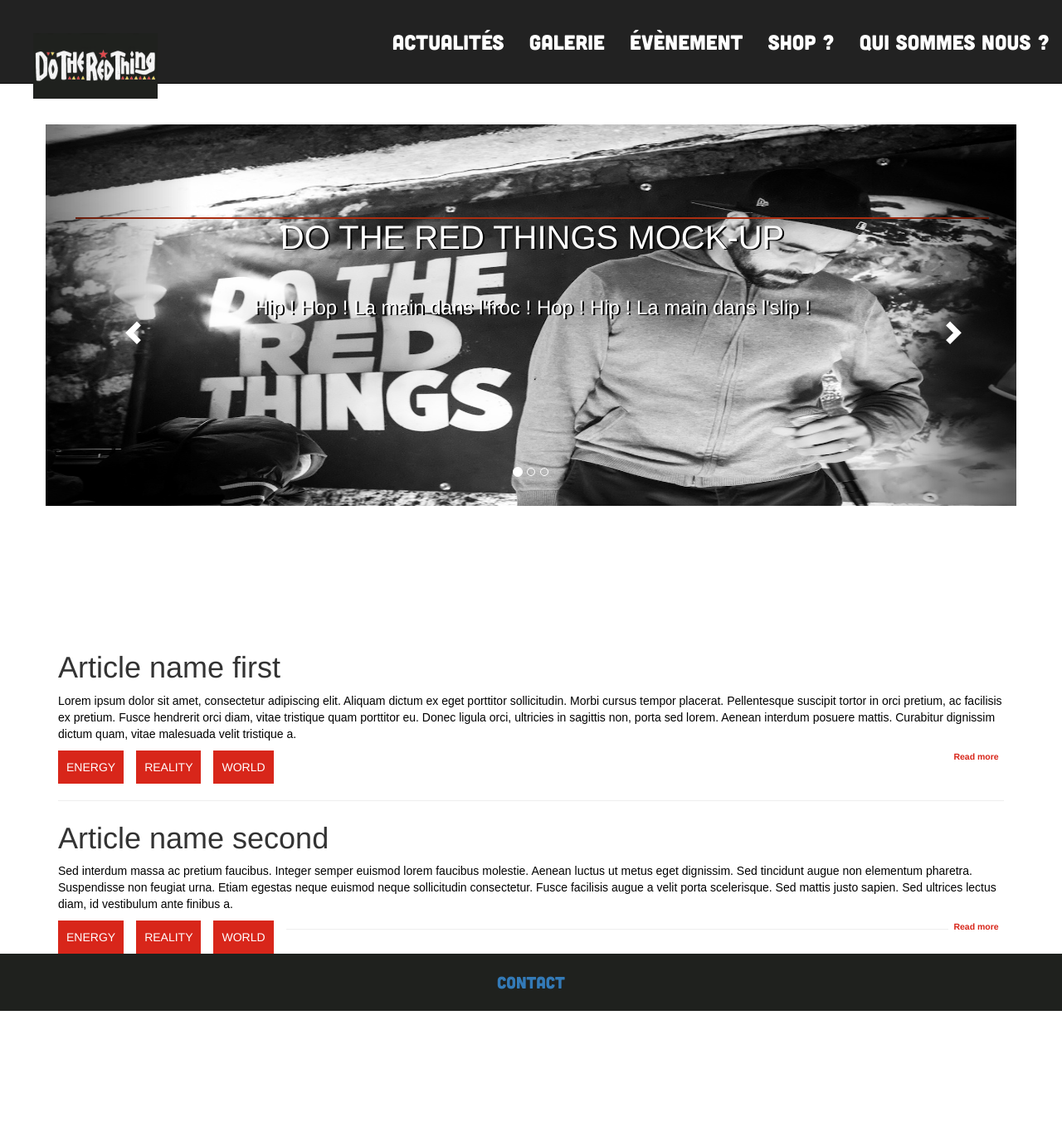
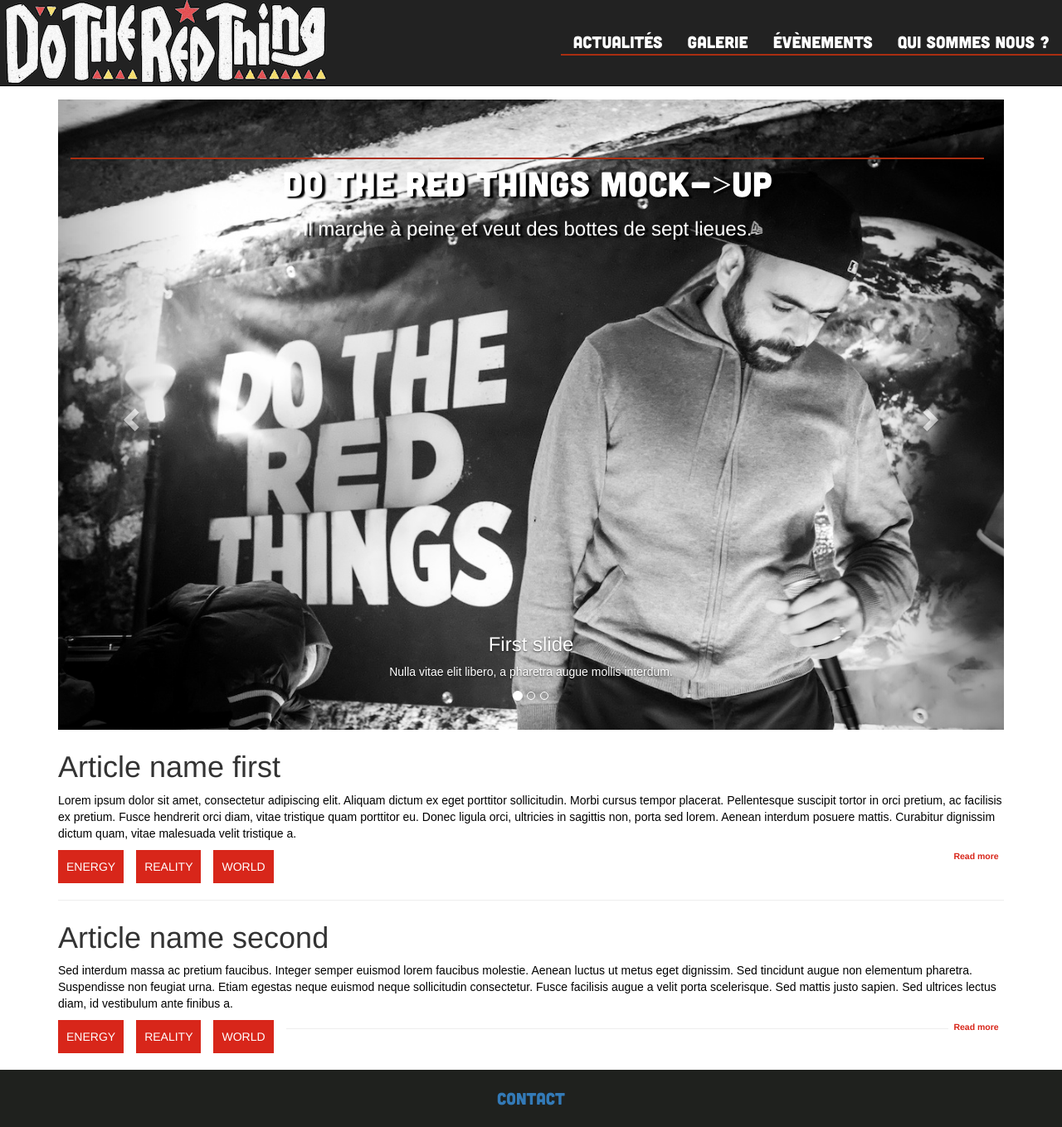
Before and after one commit to blank-attic/project-do-the-red-things, a PHP site: page / in a window 1280 px wide. Shown: the whole page at 83% size. Before the commit the page ends 1219 px from the top, so only its background shows below. Run offline with PHP 8.4, Linux system fonts and the light colour scheme; some libraries are stand-ins or nearby versions.

Commit message:
navbar80%, carousel ok, embellir publi

```diff
--- a/ressources/floobits_dtrt/asset/css/main.css
+++ b/ressources/floobits_dtrt/asset/css/main.css
@@ -12,6 +12,7 @@
 Rouge - #D8261A
 Jaune - #F7D530
 NOIR-VERT - #1F211E
+NOIR-BLEU-NAVBAR - #222222
 NOIR-BLEU - #221E22
 ROUGE -  - #AA2E11
 */
@@ -36,9 +37,11 @@ header {
   width: auto;
   display: inline-flex;
   background-color: #1F211E;
+  margin-bottom: 120px;
 }
 
 .contact {
+  margin-top: 20px;
   width: 100% !important;
   background-color: #1F211E;
   padding: 20px;
@@ -112,150 +115,43 @@ p {
 /*3. JUMBOTRON*/
 /*3. JUMBOTRON*/
 
-.container {
-  margin-top: 150px;
+.main-text
+{
+  position: absolute;
+  top: 50px;
+  width: 96.66666666666666%;
+  color: #FFF;
 }
-
-/* Carousel Styles */
-.carousel-indicators .active {
-  background-color: #2980b9;
-}
-
-.carousel-inner img {
-  width: 100%;
-  max-height: 460px
-}
-
-.carousel-control {
-  width: 0;
-}
-
-.carousel-control.left,
-.carousel-control.right {
-  opacity: 1;
-  filter: alpha(opacity=100);
-  background-image: none;
-  background-repeat: no-repeat;
-  text-shadow: none;
-}
-
-.carousel-control.left span {
-  padding: 15px;
-}
-
-.carousel-control.right span {
-  padding: 15px;
-}
-
-.carousel-control .glyphicon-chevron-left,
-.carousel-control .glyphicon-chevron-right,
-.carousel-control .icon-prev,
-.carousel-control .icon-next {
-  position: absolute;
-  top: 45%;
-  z-index: 5;
-  display: inline-block;
-}
-
-.carousel-control .glyphicon-chevron-left,
-.carousel-control .icon-prev {
-  left: 0;
-}
-
-.carousel-control .glyphicon-chevron-right,
-.carousel-control .icon-next {
-  right: 0;
-}
-
-.carousel-control.left span,
-.carousel-control.right span {
-}
-
-.carousel-control.left span:hover,
-.carousel-control.right span:hover {
-  opacity: .7;
-  filter: alpha(opacity=70);
-}
-
-/* Carousel Header Styles */
-.header-text {
-  position: absolute;
-  top: 20%;
-  left: 1.8%;
-  right: auto;
-  width: 96.66666666666666%;
-  color: #fff;
-}
-
-.header-text h2 {
-  text-shadow: 2px 1px black;
-  font-size: 40px;
-}
-
-.header-text h2 span {
-  padding: 10px;
-  text-shadow: 2px 1px black;
-}
-
-.header-text h3 span {
-  padding: 15px;
-  text-shadow: 2px 1px black;
-}
-
-.btn-min-block {
+.btn-min-block
+{
   min-width: 170px;
   line-height: 26px;
 }
-
-.btn-theme {
-  color: #fff;
+.btn-clear
+{
+  color: #FFF;
   background-color: transparent;
-  border: 2px solid #fff;
+  border-color: #FFF;
   margin-right: 15px;
 }
-
-.btn-theme:hover {
+.btn-clear:hover
+{
   color: #000;
-  background-color: #fff;
-  border-color: #fff;
+  background-color: #FFF;
 }
 
-/*#jumbotron{
-height:100%;
-min-width:100%;
-display: flex;
-position: relative;
+.shadowTitre {
+  text-shadow: 4px 2px 2px #000000;
 }
-
-#jumbotron img{
-max-width: 99%;
-max-height: 99%;
-margin: auto;
-height:100%;
-width:100%;
-}
-
-#jumbotext {
-z-index: 100;
-position: absolute;
-color: white;
-text-shadow: 2px 1px black;
-left: 130px;
-top: 200px;
-text-align: left;
-}
-
-#jumbotext p {
-font-style: italic;
-font-weight: 100;
-font-size: 3vh;
-}*/
-
 /*4. NAVBAR*/
 /*4. NAVBAR*/
-.logo {
-  width: 290px;
-  height: 80px;
+
+.navbar-brand {
+  background: url(../img/DOTHEREDTHING_1F211E.png) no-repeat left center;
+  height: 103px !important;
+  width: 400px !important;
+  padding: 0px !important;
+  margin: -25px !important;
 }
 
 #custom-bootstrap-menu.navbar-default .navbar-brand {
@@ -303,63 +199,12 @@ font-size: 3vh;
   padding-top: 25px;
 }
 
-.navbar-brand{
-}
-
 #fontnav {
   font-family: Cubano-Regular;
-  font-size: 25px;
+  font-size: 20px;
   color: #FFFFFF !important;
-}
-
-/*div ul li a {
-  border-bottom: 2px solid #AA2E11;
-}*/
-
-/*.img-responsive{
-width: 75px;
-height: 25px;
-padding-bottom: 25px;
-padding-left: 10px;
-padding-top: 25px;
-}
-
-/*.main-nav {
-display: -webkit-flex;
-display: flex;
-list-style-type: none;
-justify-content:flex-end;
-}
-
-.main-nav li:first-child {
-}
-
-.main-nav a {
-margin-right: 15px;
-color:  #FFFFFF;
-display: block;
-border-bottom: 2px solid #AA2E11;
-padding: 10px;
-text-decoration: none;
-font-size: 20px;
-font-family : Cubano-Regular;
-}
-
-
-/* BASE BORDER IMAGE */
-/* BASE BORDER IMAGE */
-/* BASE BORDER IMAGE */
-
-/*.borderimg {
-border: 10px solid transparent;
-padding: 15px;
-border-image-source: url(../img/fanionsbr.png);
-border-image-repeat: round;
-border-image-slice: 30;
-border-image-width: 20px;
--webkit-border-image: url(../img/fanionsbr.png) 30;
--o-border-image: url(../img/fanionsbr.png) 30;
-border-image: url(../img/fanionsbr.png) 30;*/
+  border-bottom: 2px solid #AA2E11 !important;
+  padding-bottom: 5px !important;
 }
 
 /*5. PAGE ACTUALITÉ*/
@@ -376,17 +221,6 @@ border-image: url(../img/fanionsbr.png) 30;*/
   -webkit-flex-flow: row wrap;
   justify-content: space-around;
   flex-wrap: wrap;
-}
-
-.paragraphe {
-  background-color: #1F211E;
-  color: #FFFFFF;
-  margin: 2em;
-  padding-top: 10px;
-  padding-bottom: 10px;
-  padding-left: 50px;
-  padding-right: 50px;
-  border-radius: 10px;
 }
 
 /*6. PAGE EVENT*/
--- a/ressources/floobits_dtrt/index.html
+++ b/ressources/floobits_dtrt/index.html
@@ -3,8 +3,9 @@
 <html>
 <head>
   <link rel="stylesheet" href="asset/css/main.css">
-  <script src="https://code.jquery.com/jquery-1.11.2.min.js"></script>
-  <link href="https://maxcdn.bootstrapcdn.com/bootstrap/3.3.1/css/bootstrap.min.css" rel="stylesheet">
+  <link rel="stylesheet" href="https://maxcdn.bootstrapcdn.com/bootstrap/3.3.7/css/bootstrap.min.css" integrity="sha384-BVYiiSIFeK1dGmJRAkycuHAHRg32OmUcww7on3RYdg4Va+PmSTsz/K68vbdEjh4u" crossorigin="anonymous">
+  <script src="https://code.jquery.com/jquery-3.2.0.min.js" integrity="sha256-JAW99MJVpJBGcbzEuXk4Az05s/XyDdBomFqNlM3ic+I=" crossorigin="anonymous"></script>
+  <script src="https://maxcdn.bootstrapcdn.com/bootstrap/3.3.7/js/bootstrap.min.js" integrity="sha384-Tc5IQib027qvyjSMfHjOMaLkfuWVxZxUPnCJA7l2mCWNIpG9mGCD8wGNIcPD7Txa" crossorigin="anonymous"></script>
   <link href="https://fonts.googleapis.com/css?family=Roboto:100,300,400,400i,900" rel="stylesheet">
   <link href="https://fonts.googleapis.com/css?family=Open+Sans:300,400,400i,700,800" rel="stylesheet">
   <meta charset="utf-8">
@@ -12,118 +13,74 @@
     Do The Red Things Mock-Up
   </title>
 </head>
+
 <body>
   <header>
     <div id="custom-bootstrap-menu" class="navbar navbar-inverse navbar-fixed-top" role="navigation">
       <div class="container-fluid">
         <div class="navbar-header"><a class="navbar-brand" href="#"></a>
-          <a href="#" class="navbar-brand"><img src="asset/img/DOTHEREDTHING_1F211E.png" width ="150" heigth ="100"></a>
           <button type="button" class="navbar-toggle" data-toggle="collapse" data-target=".navbar-menubuilder"><span class="sr-only">Toggle navigation</span><span class="icon-bar"></span><span class="icon-bar"></span><span class="icon-bar"></span>
           </button>
         </div>
         <div class="collapse navbar-collapse navbar-menubuilder">
           <ul class="nav navbar-nav navbar-right">
-            <li><a id="fontnav" href="index.html">Actualités</a>
-            </li>
-            <li><a id="fontnav" href="galerie.html">Galerie</a>
-            </li>
-            <li><a id="fontnav" href="event.html">Évènement</a>
-            </li>
-            <li><a id="fontnav" href="#">Shop ?</a>
-            </li>
-            <li><a id="fontnav" href="qui.html">Qui Sommes Nous ?</a>
-            </li>
+            <li><a id="fontnav" href="index.html">Actualités</a></li>
+            <li><a id="fontnav" href="galerie.html">Galerie</a></li>
+            <li><a id="fontnav" href="event.html">Évènements</a></li>
+            <!-- <li><a id="fontnav" href="#">Shop ?</a></li> -->
+            <li><a id="fontnav" href="qui.html">Qui Sommes Nous ?</a></li>
           </ul>
         </div>
       </div>
     </div>
   </header>
-  <!-- <div class="jumbohead"> -->
-  <!-- <div id="jumbotron">
-  <img src="asset/img/jumbo/dtrt-petitemaison_13.jpg" />
-  <div id="jumbotext">
-  <h1 class="titleBig"> Do The Red Things en quelques mots</h1>
-  <p>Hip ! Hop ! La main dans l'froc ! <br>
-  Hop ! Hip ! La main dans l'slip ! <br>
-  <br>
-  Trouver de vrais quelques mots svp mci.
-</p>
-</div>
-</div> -->
-
   <div class="container">
     <div class="row">
-    <!-- Carousel -->
+      <div class="col-md-12">
         <div id="carousel-example-generic" class="carousel slide" data-ride="carousel">
-      <!-- Indicators -->
           <ol class="carousel-indicators">
             <li data-target="#carousel-example-generic" data-slide-to="0" class="active"></li>
             <li data-target="#carousel-example-generic" data-slide-to="1"></li>
-        <li data-target="#carousel-example-generic" data-slide-to="2"></li>
-      </ol>
-      <!-- Wrapper for slides -->
+            <li data-target="#carousel-example-generic" data-slide-to="2"></li></ol>
             <div class="carousel-inner">
               <div class="item active">
-          <img class="img-responsive"src="asset/img/jumbo/dtrt-petitemaison_13.jpg" alt="First slide">
-          <!-- Static Header -->
-          <div class="header-text hidden-xs">
-            <div class="col-md-12 text-center">
-              <h2>
-                <span>DO THE RED THINGS MOCK-UP</span>
-              </h2>
-              <br>
-              <h3>
-                <span>Hip ! Hop ! La main dans l'froc !
-                Hop ! Hip ! La main dans l'slip ! </span>
-              </h3>
-              <br>
+                <img src="asset/img/carousel/dtrt-petitemaison_13.jpg" alt="First slide">
+                <div class="carousel-caption">
+                  <h3>First slide</h3>
+                  <p>Nulla vitae elit libero, a pharetra augue mollis interdum.</p>
                 </div>
-            </div><!-- /header-text -->
               </div>
               <div class="item">
-            <img src="asset/img/jumbo/IMG_6351.jpg" alt="Second slide">
-            <!-- Static Header -->
-            <div class="header-text hidden-xs">
-              <div class="col-md-12 text-center">
-                <h2>
-                  <span>DO THE RED THINGS MOCK-UP</span>
-                </h2>
-                <br>
-                <h3>
-                  <span>Hip ! Hop ! La main dans l'froc !
-                  Hop ! Hip ! La main dans l'slip ! </span>
-                </h3>
-                <br>
+                <img src="asset/img/carousel/dtrt-petitemaison_67.jpg" alt="Second slide">
+                <div class="carousel-caption">
+                  <h3>Second slide</h3>
+                  <p>Nulla vitae elit libero, a pharetra augue mollis interdum.</p>
                 </div>
-              </div><!-- /header-text -->
               </div>
               <div class="item">
-              <img src="asset/img/jumbo/dtrt-petitemaison_10.jpg" alt="Third slide">
-              <!-- Static Header -->
-              <div class="header-text hidden-xs">
-                <div class="col-md-12 text-center">
-                  <h2>
-                    <span>Welcome to LOREM IPSUM</span>
-                  </h2>
-                  <br>
-                  <h3>
-                    <span></span>
-                  </h3>
-                  <br>
-                  </div>
-                </div><!-- /header-text -->
+                <img src="asset/img/carousel/dtrt-petitemaison_06.jpg" alt="Third slide">
+                <div class="carousel-caption">
+                  <h3>Third slide</h3>
+                  <p>Nulla vitae elit libero, a pharetra augue mollis interdum.</p>
                 </div>
               </div>
-            <!-- Controls -->
+            </div>
             <a class="left carousel-control" href="#carousel-example-generic" data-slide="prev">
-              <span class="glyphicon glyphicon-chevron-left"></span>
-            </a>
-            <a class="right carousel-control" href="#carousel-example-generic" data-slide="next">
-              <span class="glyphicon glyphicon-chevron-right"></span>
-            </a>
-          </div><!-- /carousel -->
+              <span class="glyphicon glyphicon-chevron-left"></span></a><a class="right carousel-control"
+              href="#carousel-example-generic" data-slide="next"><span class="glyphicon glyphicon-chevron-right"></span></a>
+            </div>
+            <div class="main-text hidden-xs">
+              <div class="col-md-12 text-center">
+                <h1 class="titleBig shadowTitre" style="text-shadow: 4px 2px 2px #000000">DO THE RED THINGS MOCK->UP</h1>
+                <h3 class="shadowTitre">Il marche à peine et veut des bottes de sept lieues.</h3>
               </div>
             </div>
+          </div>
+        </div>
+      </div>
+      <div id="push"></div>
+
+
 
       <div class="container">
         <div class="span8">
```
Also changed, not shown: ressources/floobits_dtrt/caroutest.html (added, +98 -0 lines), ressources/floobits_dtrt/contact.html (+34 -4 lines), ressources/floobits_dtrt/event.html (+23 -11 lines), ressources/floobits_dtrt/galerie.html (+26 -12 lines), ressources/floobits_dtrt/qui.html (+23 -11 lines), ressources/floobits_dtrt/asset/img/DOTHEREDTHING_1F211E ORIGINALE.png (added), ressources/floobits_dtrt/asset/img/DOTHEREDTHING_1F211E.png, ressources/floobits_dtrt/asset/img/carousel/dtrt-petitemaison_06.jpg (renamed from ressources/floobits_dtrt/asset/img/jumbo/dtrt-petitemaison_06.jpg), ressources/floobits_dtrt/asset/img/carousel/dtrt-petitemaison_13.jpg (renamed from ressources/floobits_dtrt/asset/img/jumbo/dtrt-petitemaison_13.jpg), ressources/floobits_dtrt/asset/img/carousel/dtrt-petitemaison_23.jpg (renamed from ressources/floobits_dtrt/asset/img/jumbo/dtrt-petitemaison_23.jpg), ressources/floobits_dtrt/asset/img/carousel/dtrt-petitemaison_67.jpg (renamed from ressources/floobits_dtrt/asset/img/jumbo/dtrt-petitemaison_67.jpg), 5 other files. Lines whose indentation alone changed are shown as unchanged.
